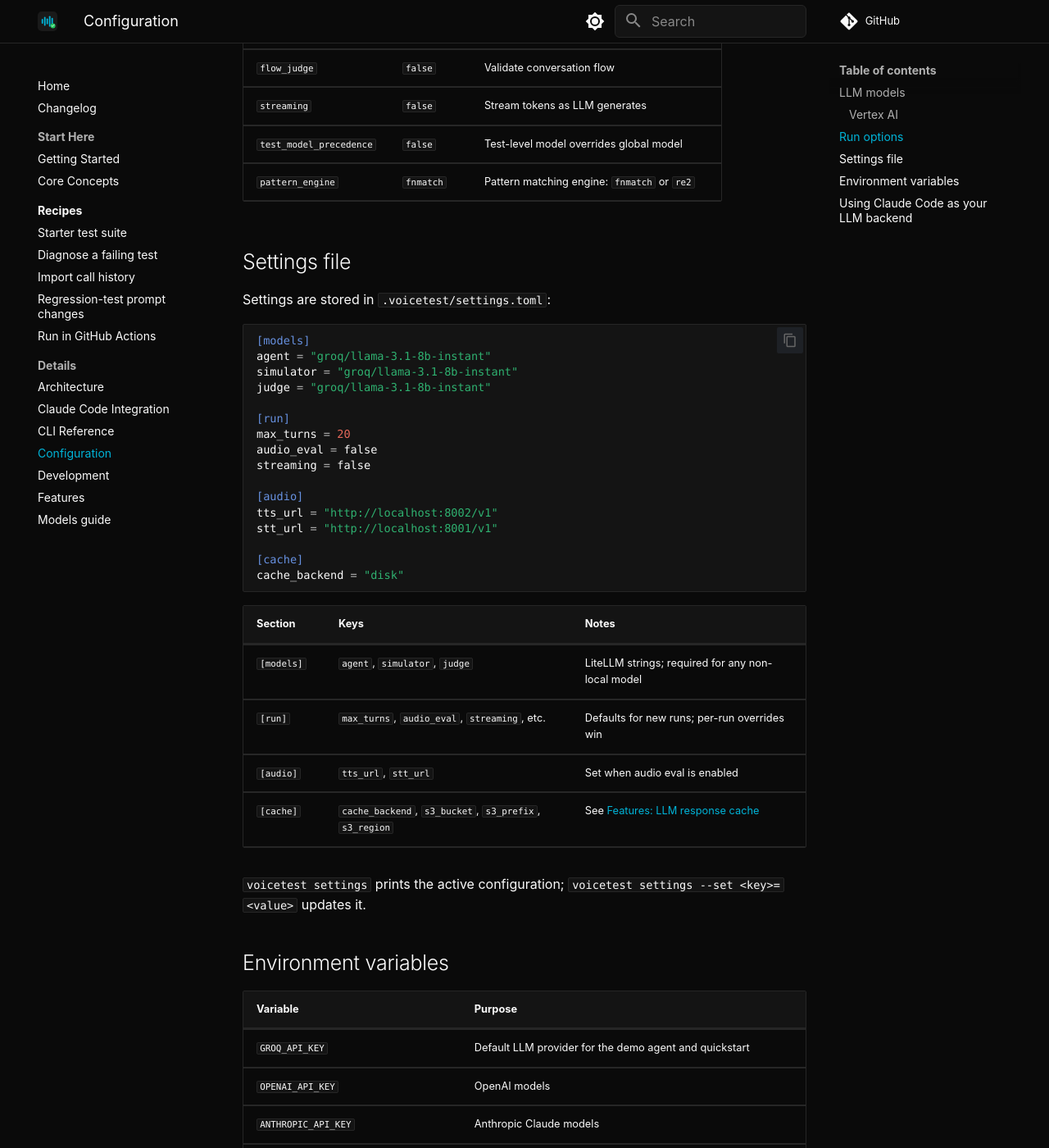
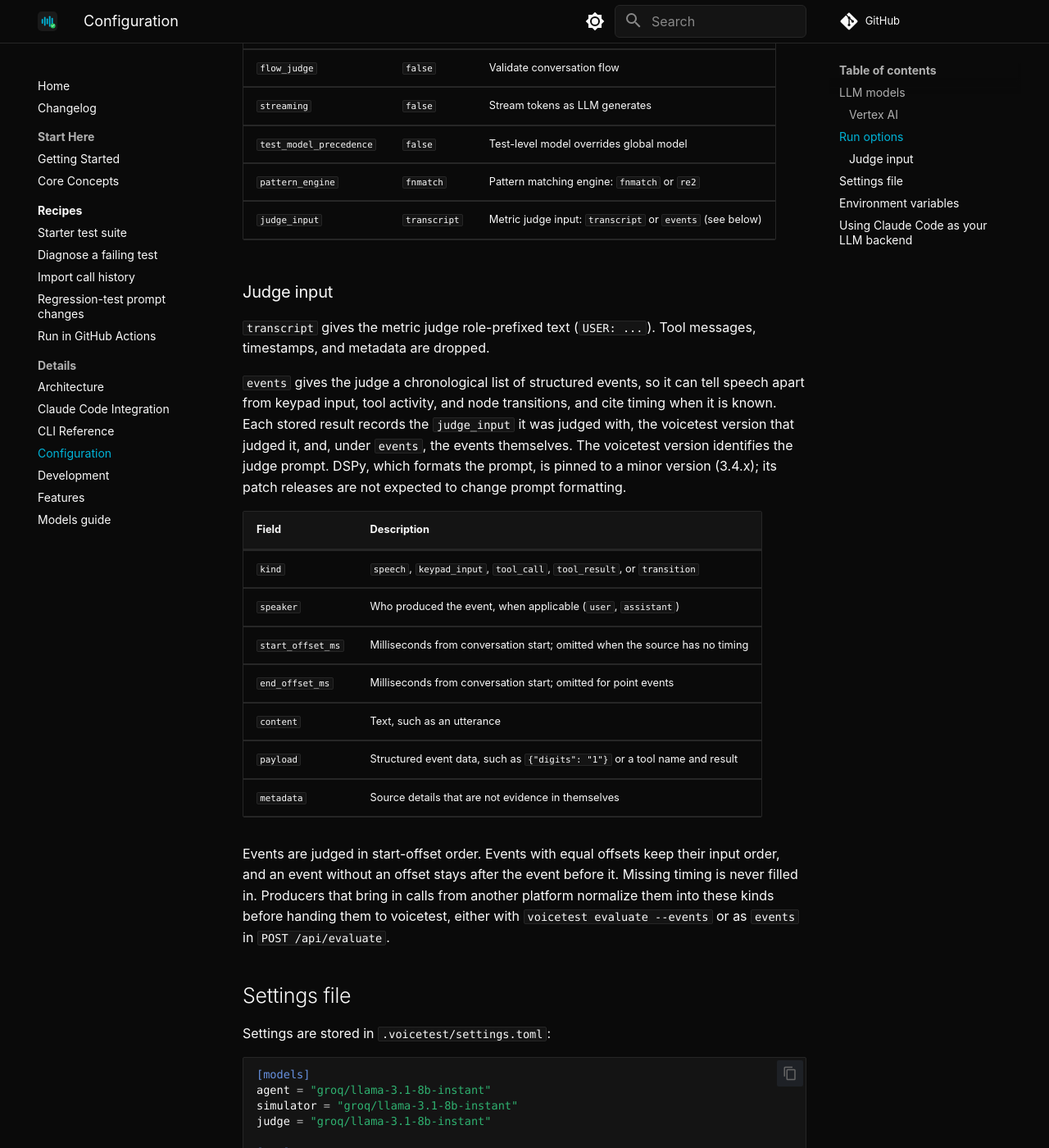
Before and after one commit to voicetestdev/voicetestdev.github.io, a Jekyll site: the page docs/configuration/index.html, which Jekyll copies as it is, in a window 1280 px wide and 1400 px high, scrolled down 1282 px. Shown: the whole window at 82% size. Built offline with Jekyll 4.4.1, drawn with Linux system fonts in a browser that asks for light colours; comment, search, counter and statistics services are not loaded.

Commit message:
deploy: voicetestdev/voicetest@9f4f2a158c4ecc12f59fc3ea1e64473a0e3472c5

```diff
--- a/docs/configuration/index.html
+++ b/docs/configuration/index.html
@@ -907,6 +907,23 @@
     </span>
   </a>
 
+    <nav class="md-nav" aria-label="Run options">
+      <ul class="md-nav__list">
+
+          <li class="md-nav__item">
+  <a href="#judge-input" class="md-nav__link">
+    <span class="md-ellipsis">
+
+        Judge input
+
+    </span>
+  </a>
+
+</li>
+
+      </ul>
+    </nav>
+
 </li>
 
         <li class="md-nav__item">
@@ -1105,6 +1122,23 @@
     </span>
   </a>
 
+    <nav class="md-nav" aria-label="Run options">
+      <ul class="md-nav__list">
+
+          <li class="md-nav__item">
+  <a href="#judge-input" class="md-nav__link">
+    <span class="md-ellipsis">
+
+        Judge input
+
+    </span>
+  </a>
+
+</li>
+
+      </ul>
+    </nav>
+
 </li>
 
         <li class="md-nav__item">
@@ -1239,8 +1273,55 @@
 <td><code>fnmatch</code></td>
 <td>Pattern matching engine: <code>fnmatch</code> or <code>re2</code></td>
 </tr>
+<tr>
+<td><code>judge_input</code></td>
+<td><code>transcript</code></td>
+<td>Metric judge input: <code>transcript</code> or <code>events</code> (see below)</td>
+</tr>
 </tbody>
 </table>
+<h3 id="judge-input">Judge input<a class="headerlink" href="#judge-input" title="Permanent link">&para;</a></h3>
+<p><code>transcript</code> gives the metric judge role-prefixed text (<code>USER: ...</code>). Tool messages, timestamps, and metadata are dropped.</p>
+<p><code>events</code> gives the judge a chronological list of structured events, so it can tell speech apart from keypad input, tool activity, and node transitions, and cite timing when it is known. Each stored result records the <code>judge_input</code> it was judged with, the voicetest version that judged it, and, under <code>events</code>, the events themselves. The voicetest version identifies the judge prompt. DSPy, which formats the prompt, is pinned to a minor version (3.4.x); its patch releases are not expected to change prompt formatting.</p>
+<table>
+<thead>
+<tr>
+<th>Field</th>
+<th>Description</th>
+</tr>
+</thead>
+<tbody>
+<tr>
+<td><code>kind</code></td>
+<td><code>speech</code>, <code>keypad_input</code>, <code>tool_call</code>, <code>tool_result</code>, or <code>transition</code></td>
+</tr>
+<tr>
+<td><code>speaker</code></td>
+<td>Who produced the event, when applicable (<code>user</code>, <code>assistant</code>)</td>
+</tr>
+<tr>
+<td><code>start_offset_ms</code></td>
+<td>Milliseconds from conversation start; omitted when the source has no timing</td>
+</tr>
+<tr>
+<td><code>end_offset_ms</code></td>
+<td>Milliseconds from conversation start; omitted for point events</td>
+</tr>
+<tr>
+<td><code>content</code></td>
+<td>Text, such as an utterance</td>
+</tr>
+<tr>
+<td><code>payload</code></td>
+<td>Structured event data, such as <code>{"digits": "1"}</code> or a tool name and result</td>
+</tr>
+<tr>
+<td><code>metadata</code></td>
+<td>Source details that are not evidence in themselves</td>
+</tr>
+</tbody>
+</table>
+<p>Events are judged in start-offset order. Events with equal offsets keep their input order, and an event without an offset stays after the event before it. Missing timing is never filled in. Producers that bring in calls from another platform normalize them into these kinds before handing them to voicetest, either with <code>voicetest evaluate --events</code> or as <code>events</code> in <code>POST /api/evaluate</code>.</p>
 <h2 id="settings-file">Settings file<a class="headerlink" href="#settings-file" title="Permanent link">&para;</a></h2>
 <p>Settings are stored in <code>.voicetest/settings.toml</code>:</p>
 <div class="highlight"><pre><span></span><code><a id="__codelineno-4-1" name="__codelineno-4-1" href="#__codelineno-4-1"></a><span class="k">[models]</span>
```
Also changed, not shown: docs/cli/index.html (+9 -6 lines), docs/search/search_index.json.
